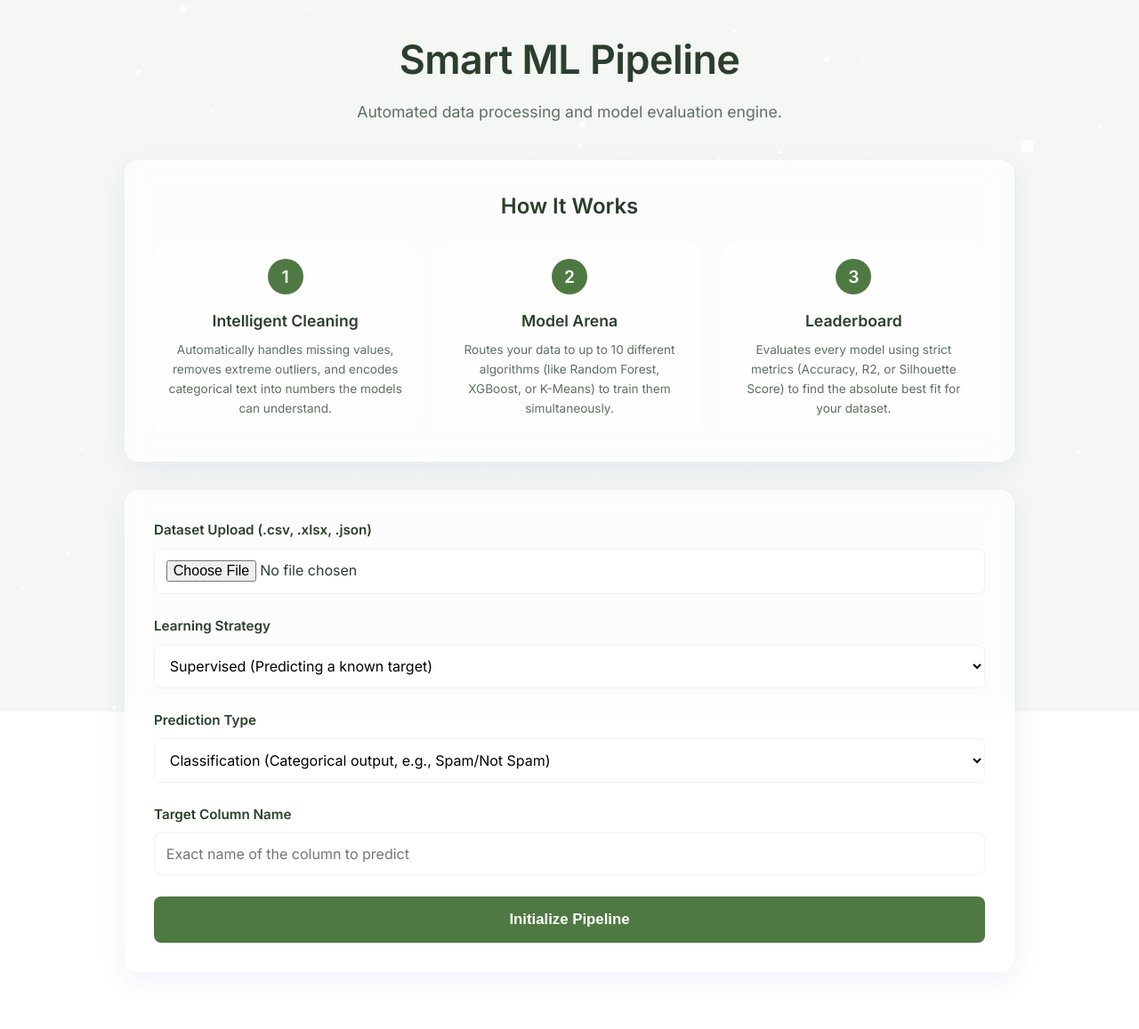
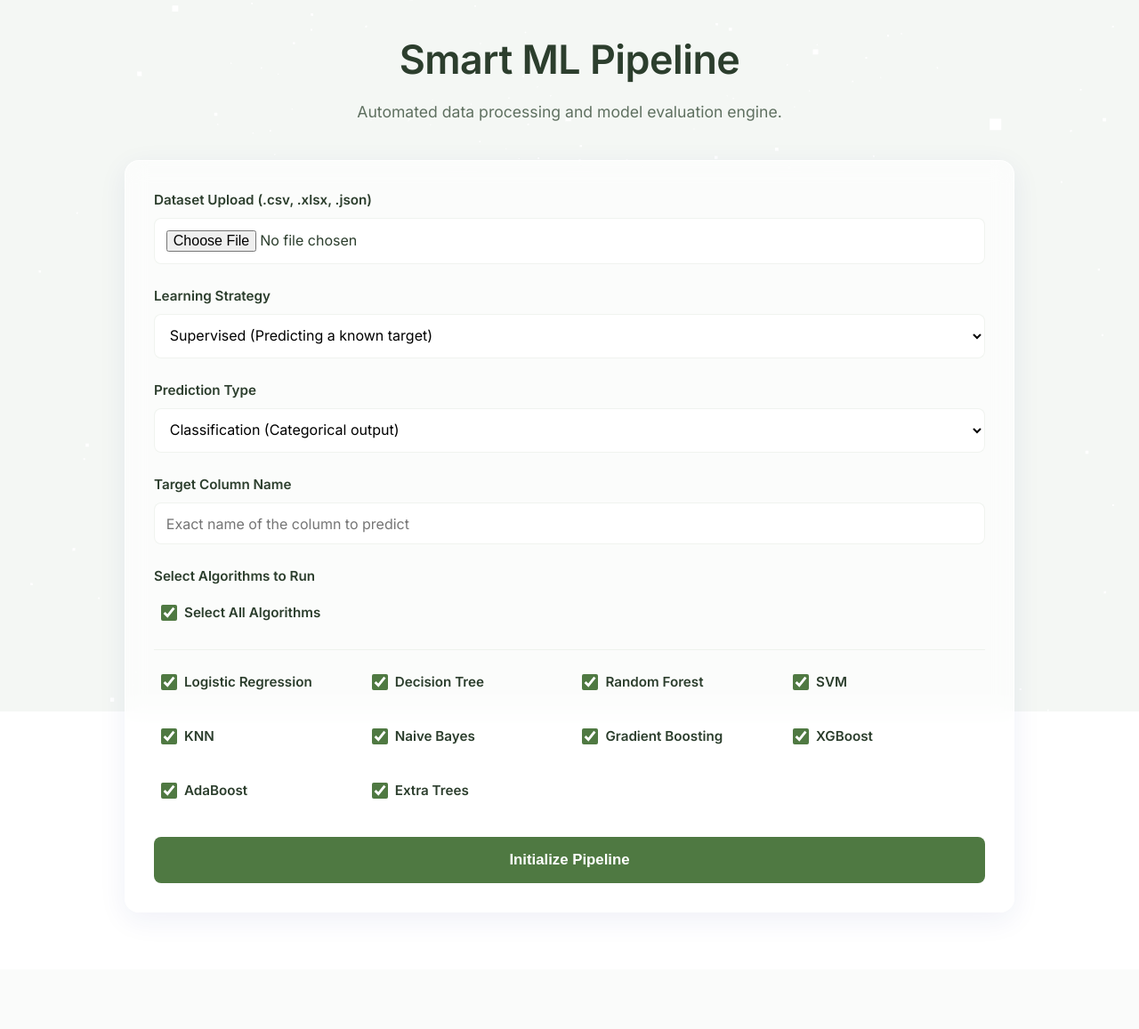
Before and after one commit to paraspingale-hub/Automated-machine-learning-algorithm-selection-system, a Flask app: page / in a window 1280 px wide. Shown: the whole page at 89% size. After the commit the page ends 993 px from the top, so only its background shows below. Run offline with Flask 3, Linux system fonts and the light colour scheme.

Commit message:
final udates

```diff
--- a/static/style.css
+++ b/static/style.css
@@ -20,7 +20,7 @@ body {
     overflow-x: hidden;
 }
 
-/* 3D Canvas Background */
+/* 3D Canvas Background Space */
 #bg-canvas {
     position: fixed;
     top: 0;
@@ -34,7 +34,7 @@ body {
     max-width: 1000px;
     margin: 0 auto;
     position: relative;
-    z-index: 1; /* Keep content above canvas */
+    z-index: 1;
 }
 
 header {
@@ -54,7 +54,7 @@ header h1 {
     color: var(--text-muted);
 }
 
-/* Glassmorphism Cards */
+/* Glassmorphism Layout Elements */
 .glass-card {
     background: rgba(255, 255, 255, 0.65);
     backdrop-filter: blur(12px);
@@ -66,52 +66,7 @@ header h1 {
     margin-bottom: 2rem;
 }
 
-/* Info Section (How it works) */
-.info-section h2 {
-    text-align: center;
-    margin-bottom: 1.5rem;
-    font-size: 1.5rem;
-}
-
-.pipeline-steps {
-    display: flex;
-    gap: 1.5rem;
-    justify-content: space-between;
-}
-
-.step {
-    flex: 1;
-    text-align: center;
-    padding: 1rem;
-    background: rgba(255, 255, 255, 0.5);
-    border-radius: 12px;
-}
-
-.step-icon {
-    width: 40px;
-    height: 40px;
-    background: var(--accent-primary);
-    color: white;
-    border-radius: 50%;
-    display: flex;
-    align-items: center;
-    justify-content: center;
-    font-weight: bold;
-    font-size: 1.2rem;
-    margin: 0 auto 1rem auto;
-}
-
-.step h3 {
-    font-size: 1.1rem;
-    margin-bottom: 0.5rem;
-}
-
-.step p {
-    font-size: 0.85rem;
-    color: var(--text-muted);
-}
-
-/* Form Styles */
+/* Inputs & Form Elements */
 .form-group {
     margin-bottom: 1.5rem;
 }
@@ -171,7 +126,44 @@ input:focus, select:focus {
     display: none !important;
 }
 
-/* Results Formatting */
+/* Model Selection Checkbox System */
+.checkbox-toolbar {
+    margin-bottom: 1rem;
+    padding-bottom: 0.8rem;
+    border-bottom: 1px solid var(--border-color);
+}
+
+.checkbox-grid {
+    display: grid;
+    grid-template-columns: repeat(auto-fill, minmax(200px, 1fr));
+    gap: 0.8rem;
+    margin-top: 10px;
+}
+
+.custom-checkbox {
+    display: flex;
+    align-items: center;
+    gap: 8px;
+    cursor: pointer;
+    font-size: 0.95rem;
+    padding: 0.5rem;
+    border-radius: 6px;
+    transition: background-color 0.2s;
+}
+
+.custom-checkbox:hover {
+    background-color: rgba(255, 255, 255, 0.9);
+}
+
+.custom-checkbox input[type="checkbox"] {
+    accent-color: var(--accent-primary);
+    width: 18px;
+    height: 18px;
+    cursor: pointer;
+    margin: 0;
+}
+
+/* Evaluation Output Display */
 .meta-info {
     text-align: center;
     color: var(--text-muted);
@@ -236,7 +228,7 @@ input:focus, select:focus {
     border: 1px solid #fca5a5;
 }
 
-/* Loader */
+/* Loading Animations */
 #loader {
     text-align: center;
     margin-top: 2rem;
@@ -255,10 +247,3 @@ input:focus, select:focus {
 @keyframes spin {
     to { transform: rotate(360deg); }
 }
-
-/* Responsive adjustments */
-@media (max-width: 768px) {
-    .pipeline-steps {
-        flex-direction: column;
-    }
-}
--- a/templates/index.html
+++ b/templates/index.html
@@ -6,7 +6,6 @@
     <title>Smart ML Pipeline</title>
     <link rel="stylesheet" href="{{ url_for('static', filename='style.css') }}">
     <link href="https://fonts.googleapis.com/css2?family=Inter:wght@300;400;600&display=swap" rel="stylesheet">
-
     <script src="https://cdn.jsdelivr.net/npm/chart.js"></script>
     <script src="https://cdnjs.cloudflare.com/ajax/libs/three.js/r128/three.min.js"></script>
 </head>
@@ -20,27 +19,6 @@
         </header>
 
         <main>
-            <section class="info-section glass-card">
-                <h2>How It Works</h2>
-                <div class="pipeline-steps">
-                    <div class="step">
-                        <div class="step-icon">1</div>
-                        <h3>Intelligent Cleaning</h3>
-                        <p>Automatically handles missing values, removes extreme outliers, and encodes categorical text into numbers the models can understand.</p>
-                    </div>
-                    <div class="step">
-                        <div class="step-icon">2</div>
-                        <h3>Model Arena</h3>
-                        <p>Routes your data to up to 10 different algorithms (like Random Forest, XGBoost, or K-Means) to train them simultaneously.</p>
-                    </div>
-                    <div class="step">
-                        <div class="step-icon">3</div>
-                        <h3>Leaderboard</h3>
-                        <p>Evaluates every model using strict metrics (Accuracy, R2, or Silhouette Score) to find the absolute best fit for your dataset.</p>
-                    </div>
-                </div>
-            </section>
-
             <section class="upload-section glass-card">
                 <form id="ml-form">
                     <div class="form-group">
@@ -50,18 +28,18 @@
 
                     <div class="form-group">
                         <label for="ml_type">Learning Strategy</label>
-                        <select id="ml_type" name="ml_type" required onchange="toggleSupervisedFields()">
+                        <select id="ml_type" name="ml_type" required onchange="updateUI()">
                             <option value="SUPERVISED">Supervised (Predicting a known target)</option>
-                            <option value="UNSUPERVISED">Unsupervised (Finding hidden patterns/clusters)</option>
+                            <option value="UNSUPERVISED">Unsupervised (Finding hidden patterns)</option>
                         </select>
                     </div>
 
                     <div id="supervised-fields">
                         <div class="form-group">
                             <label for="problem_type">Prediction Type</label>
-                            <select id="problem_type" name="problem_type">
-                                <option value="CLASSIFICATION">Classification (Categorical output, e.g., Spam/Not Spam)</option>
-                                <option value="REGRESSION">Regression (Continuous output, e.g., Price, Age)</option>
+                            <select id="problem_type" name="problem_type" onchange="updateUI()">
+                                <option value="CLASSIFICATION">Classification (Categorical output)</option>
+                                <option value="REGRESSION">Regression (Continuous output)</option>
                             </select>
                         </div>
                         <div class="form-group">
@@ -70,12 +48,24 @@
                         </div>
                     </div>
 
+                    <div class="form-group">
+                        <label>Select Algorithms to Run</label>
+                        <div class="checkbox-toolbar">
+                            <label class="custom-checkbox">
+                                <input type="checkbox" id="selectAll" checked onchange="toggleSelectAll()">
+                                <span><strong>Select All Algorithms</strong></span>
+                            </label>
+                        </div>
+                        <div id="model-checkboxes" class="checkbox-grid">
+                            </div>
+                    </div>
+
                     <button type="submit" class="btn-primary" id="submit-btn">Initialize Pipeline</button>
                 </form>
 
                 <div id="loader" class="hidden">
                     <div class="spinner"></div>
-                    <p>Processing data and training models...</p>
+                    <p>Processing data and training selected models...</p>
                 </div>
                 <div id="error-message" class="hidden error"></div>
             </section>
@@ -92,94 +82,60 @@
     </div>
 
     <script>
-        // --- 3D BACKGROUND LOGIC (Three.js) ---
+        // --- 3D BACKGROUND LOGIC (Unchanged) ---
         const canvas = document.getElementById('bg-canvas');
         const scene = new THREE.Scene();
-        // Soft, off-white background
         scene.background = new THREE.Color(0xf4f7f4);
-
         const camera = new THREE.PerspectiveCamera(75, window.innerWidth / window.innerHeight, 0.1, 1000);
         const renderer = new THREE.WebGLRenderer({ canvas: canvas, antialias: true });
         renderer.setSize(window.innerWidth, window.innerHeight);
 
-        // Create a particle system (Nature/Dust motes aesthetic)
         const particlesGeometry = new THREE.BufferGeometry();
         const particlesCount = 700;
         const posArray = new Float32Array(particlesCount * 3);
-
-        for(let i = 0; i < particlesCount * 3; i++) {
-            // Spread particles over a wide area
-            posArray[i] = (Math.random() - 0.5) * 15;
-        }
-
+        for(let i = 0; i < particlesCount * 3; i++) posArray[i] = (Math.random() - 0.5) * 15;
         particlesGeometry.setAttribute('position', new THREE.BufferAttribute(posArray, 3));
 
-        // Soft green particles
-        const material = new THREE.PointsMaterial({
-            size: 0.03,
-            color: 0x6e9f73,
-            transparent: true,
-            opacity: 0.6,
-            blending: THREE.AdditiveBlending
-        });
-
+        const material = new THREE.PointsMaterial({ size: 0.03, color: 0x6e9f73, transparent: true, opacity: 0.6, blending: THREE.AdditiveBlending });
         const particlesMesh = new THREE.Points(particlesGeometry, material);
         scene.add(particlesMesh);
-
         camera.position.z = 5;
 
-        // Animation Loop
-        let mouseX = 0;
-        let mouseY = 0;
-        let targetX = 0;
-        let targetY = 0;
-        const windowHalfX = window.innerWidth / 2;
-        const windowHalfY = window.innerHeight / 2;
-
+        let mouseX = 0, mouseY = 0;
         document.addEventListener('mousemove', (event) => {
-            mouseX = (event.clientX - windowHalfX);
-            mouseY = (event.clientY - windowHalfY);
+            mouseX = (event.clientX - window.innerWidth / 2);
+            mouseY = (event.clientY - window.innerHeight / 2);
         });
 
         const clock = new THREE.Clock();
-
         function animate() {
             requestAnimationFrame(animate);
             const elapsedTime = clock.getElapsedTime();
+            particlesMesh.rotation.y += 0.05 * (mouseX * 0.001 - particlesMesh.rotation.y);
+            particlesMesh.rotation.x += 0.05 * (mouseY * 0.001 - particlesMesh.rotation.x);
 
-            targetX = mouseX * 0.001;
-            targetY = mouseY * 0.001;
-
-            // Gentle continuous rotation
-            particlesMesh.rotation.y += 0.001;
-            particlesMesh.rotation.x += 0.0005;
-
-            // Slight interactive sway
-            particlesMesh.rotation.y += 0.05 * (targetX - particlesMesh.rotation.y);
-            particlesMesh.rotation.x += 0.05 * (targetY - particlesMesh.rotation.x);
-
-            // Gentle vertical drift simulating rising elements
             const positions = particlesGeometry.attributes.position.array;
-            for(let i = 1; i < particlesCount * 3; i+=3) {
-                positions[i] += Math.sin(elapsedTime + positions[i-1]) * 0.002;
-            }
+            for(let i = 1; i < particlesCount * 3; i+=3) positions[i] += Math.sin(elapsedTime + positions[i-1]) * 0.002;
             particlesGeometry.attributes.position.needsUpdate = true;
-
             renderer.render(scene, camera);
         }
         animate();
+        window.addEventListener('resize', () => { camera.aspect = window.innerWidth / window.innerHeight; camera.updateProjectionMatrix(); renderer.setSize(window.innerWidth, window.innerHeight); });
 
-        // Handle window resize
-        window.addEventListener('resize', () => {
-            camera.aspect = window.innerWidth / window.innerHeight;
-            camera.updateProjectionMatrix();
-            renderer.setSize(window.innerWidth, window.innerHeight);
-        });
 
-        // --- PIPELINE UI LOGIC ---
-        function toggleSupervisedFields() {
+        // --- DYNAMIC MODEL SELECTION LOGIC ---
+        const modelDict = {
+            "SUPERVISED_CLASSIFICATION": ["Logistic Regression", "Decision Tree", "Random Forest", "SVM", "KNN", "Naive Bayes", "Gradient Boosting", "XGBoost", "AdaBoost", "Extra Trees"],
+            "SUPERVISED_REGRESSION": ["Linear Regression", "Ridge Regression", "Lasso Regression", "Decision Tree", "Random Forest", "Gradient Boosting", "XGBoost", "SVR", "KNN", "Extra Trees"],
+            "UNSUPERVISED": ["K-Means", "DBSCAN", "Hierarchical", "GMM", "PCA", "t-SNE", "Isolation Forest"]
+        };
+
+        function updateUI() {
             const mlType = document.getElementById('ml_type').value;
+            const probType = document.getElementById('problem_type').value;
             const supFields = document.getElementById('supervised-fields');
+
+            // Toggle Supervised Fields
             if (mlType === 'UNSUPERVISED') {
                 supFields.style.display = 'none';
                 document.getElementById('target_col').required = false;
@@ -187,12 +143,51 @@
                 supFields.style.display = 'block';
                 document.getElementById('target_col').required = true;
             }
+
+            // Update Checkboxes
+            let key = mlType === "SUPERVISED" ? `${mlType}_${probType}` : mlType;
+            let models = modelDict[key];
+            const container = document.getElementById('model-checkboxes');
+            container.innerHTML = '';
+
+            models.forEach(model => {
+                const label = document.createElement('label');
+                label.className = 'custom-checkbox';
+                label.innerHTML = `
+                    <input type="checkbox" name="models" value="${model}" class="model-cb" checked onchange="checkSelectAllState()">
+                    <span>${model}</span>
+                `;
+                container.appendChild(label);
+            });
+            document.getElementById('selectAll').checked = true;
         }
 
+        function toggleSelectAll() {
+            const isChecked = document.getElementById('selectAll').checked;
+            const checkboxes = document.querySelectorAll('.model-cb');
+            checkboxes.forEach(cb => cb.checked = isChecked);
+        }
+
+        function checkSelectAllState() {
+            const checkboxes = document.querySelectorAll('.model-cb');
+            const allChecked = Array.from(checkboxes).every(cb => cb.checked);
+            document.getElementById('selectAll').checked = allChecked;
+        }
+
+
+        // --- FORM SUBMISSION & CHART RENDERING ---
         let chartInstance = null;
 
         document.getElementById('ml-form').addEventListener('submit', async (e) => {
             e.preventDefault();
+
+            // Validate at least one model is selected
+            const selectedModels = document.querySelectorAll('.model-cb:checked');
+            if(selectedModels.length === 0) {
+                alert("Please select at least one algorithm to run.");
+                return;
+            }
+
             const form = e.target;
             const formData = new FormData(form);
 
@@ -208,6 +203,8 @@
                 });
                 const result = await response.json();
                 if (!response.ok) throw new Error(result.error || 'Server error');
+
+                if(result.data.length === 0) throw new Error("No results generated. Ensure selected models successfully ran.");
                 renderResults(result);
             } catch (error) {
                 document.getElementById('error-message').textContent = error.message;
@@ -259,21 +256,14 @@
             data.data.forEach((modelData, index) => {
                 const card = document.createElement('div');
                 card.className = `metric-card ${index === 0 ? 'top-model' : ''}`;
-
-                let metricsHtml = Object.entries(modelData)
-                    .filter(([key]) => key !== 'Model')
-                    .map(([key, value]) => `<div class="metric-row"><span>${key}</span><strong>${value}</strong></div>`)
-                    .join('');
-
-                card.innerHTML = `
-                    <h3>${index === 0 ? '🏆 Best Model: ' : ''}${modelData.Model}</h3>
-                    <div class="metrics-list">${metricsHtml}</div>
-                `;
+                let metricsHtml = Object.entries(modelData).filter(([key]) => key !== 'Model').map(([key, value]) => `<div class="metric-row"><span>${key}</span><strong>${value}</strong></div>`).join('');
+                card.innerHTML = `<h3>${index === 0 ? '🏆 Best Model: ' : ''}${modelData.Model}</h3><div class="metrics-list">${metricsHtml}</div>`;
                 cardsContainer.appendChild(card);
             });
         }
 
-        toggleSupervisedFields();
+        // Initialize UI
+        updateUI();
     </script>
 </body>
 </html>
```
Also changed, not shown: classification_models.py (+26 -30 lines), regression_models.py (+24 -29 lines), unsupervised_models.py (+28 -60 lines), requirements.txt (added).
